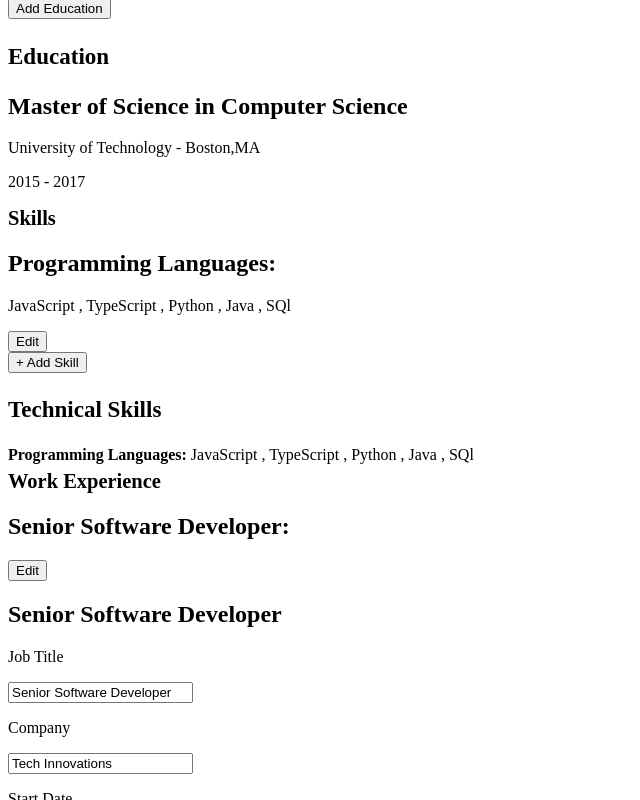
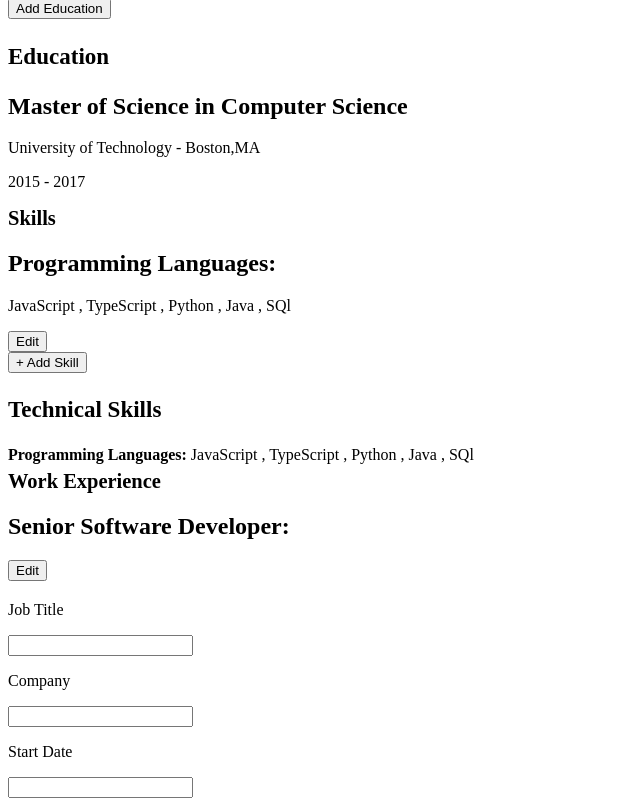
Before and after one commit to smsarfroz/cv-app, a React (Vite) app in the folder cv-app/: page / in a window 1280 px wide. Both pictures are taken after a click on the button "Add Experience". Shown: the part 911-1711 px from the top of the page, without its empty margins (0-640 px from the left). Built offline with nearby package versions, Linux system fonts and the light colour scheme.

Commit message:
bug fix: a new card comes with empty fields

```diff
--- a/cv-app/src/components/Skills.jsx
+++ b/cv-app/src/components/Skills.jsx
@@ -131,6 +131,8 @@ export default function Skills() {
   }
 
   function pushNewCardToArray() {
+    setSkillCategory(null);
+    setSkills(null);
     const newSkill = {
       id: Date.now(),
       skillCategory: null,
--- a/cv-app/src/components/WorkExperience.jsx
+++ b/cv-app/src/components/WorkExperience.jsx
@@ -32,6 +32,7 @@ function Card({
           </p>
           <input
             type="text"
+            name="jobExperienceTitle"
             value={jobExperienceTitle}
             onChange={handleChange}
           />
@@ -39,22 +40,22 @@ function Card({
           <p>
             <label htmlFor="">Company</label>
           </p>
-          <input type="text" value={company} onChange={handleChange} />
+          <input type="text" value={company} name="company" onChange={handleChange} />
 
           <p>
             <label htmlFor="">Start Date</label>
           </p>
-          <input type="text" value={startJob} onChange={handleChange} />
+          <input type="text" value={startJob} name="startJob" onChange={handleChange} />
 
           <p>
             <label htmlFor="">End Date</label>
           </p>
-          <input type="text" value={endJob} onChange={handleChange} />
+          <input type="text" value={endJob} name="endJob" onChange={handleChange} />
 
           <p>
             <label htmlFor="">Location</label>
           </p>
-          <input type="text" value={companyLocation} onChange={handleChange} />
+          <input type="text" value={companyLocation} name="companyLocation" onChange={handleChange} />
 
           <p>
             <label htmlFor="">Responsibilities</label>
@@ -205,6 +206,7 @@ export default function WorkExperience() {
               startJob: startJob,
               endJob: endJob,
               companyLocation: companyLocation,
+              responsibilityArray: responsibilityArray,
             };
           } else {
             return work;
@@ -243,14 +245,20 @@ export default function WorkExperience() {
     }
   }
   function handlePushNewWork() {
+    setJobExperienceTitle(null);
+    setCompany(null);
+    setStartJob(null);
+    setEndJob(null);
+    setCompanyLocation(null);
+    setResponsibilityArray([]);
     const newWork = {
       id: Date.now(),
-      jobExperienceTitle: jobExperienceTitle,
-      company: company,
-      startJob: startJob,
-      endJob: endJob,
-      companyLocation: companyLocation,
-      responsibilityArray: responsibilityArray,
+      jobExperienceTitle: '',
+      company: '',
+      startJob: '',
+      endJob: '',
+      companyLocation: '',
+      responsibilityArray: [],
     };
     setEditId(newWork.id);
     setWorkArray([...workArray, newWork]);
@@ -275,7 +283,6 @@ export default function WorkExperience() {
           ? workArray.map((work) => {
               return (
                 <Card
-                  key={work.id}
                   id={work.id}
                   isOpen={editId === work.id ? true : false}
                   work={work}
@@ -293,6 +300,7 @@ export default function WorkExperience() {
                   responsibilityArray={responsibilityArray}
                   handleDeleteResponsibility={handleDeleteResponsibility}
                   handleResponsiblityChange={handleResponsiblityChange}
+                  key={work.id}
                 />
               );
             })
@@ -337,11 +345,11 @@ export default function WorkExperience() {
                           {work.startJob} - {work.endJob}
                         </p>
                         <ul>
-                          {work.responsibilityArray.map((responsibilityObject) => {
+                          {work.responsibilityArray.length > 0 ? work.responsibilityArray.map((responsibilityObject) => {
                             return (
                               <li key={responsibilityObject.id}>{responsibilityObject.responsibility}</li>
                             );
-                          })}
+                          }): null}
                         </ul>
                       </div>
                     </>
```
